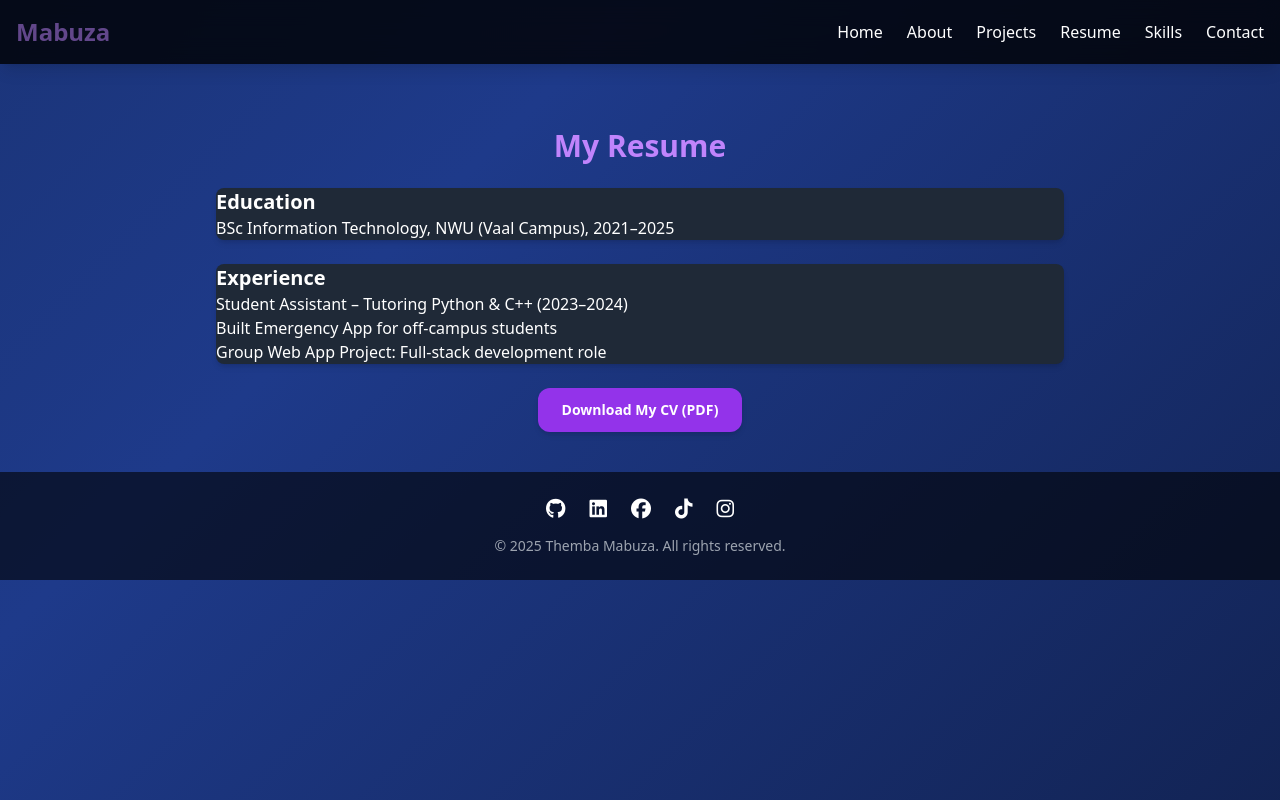
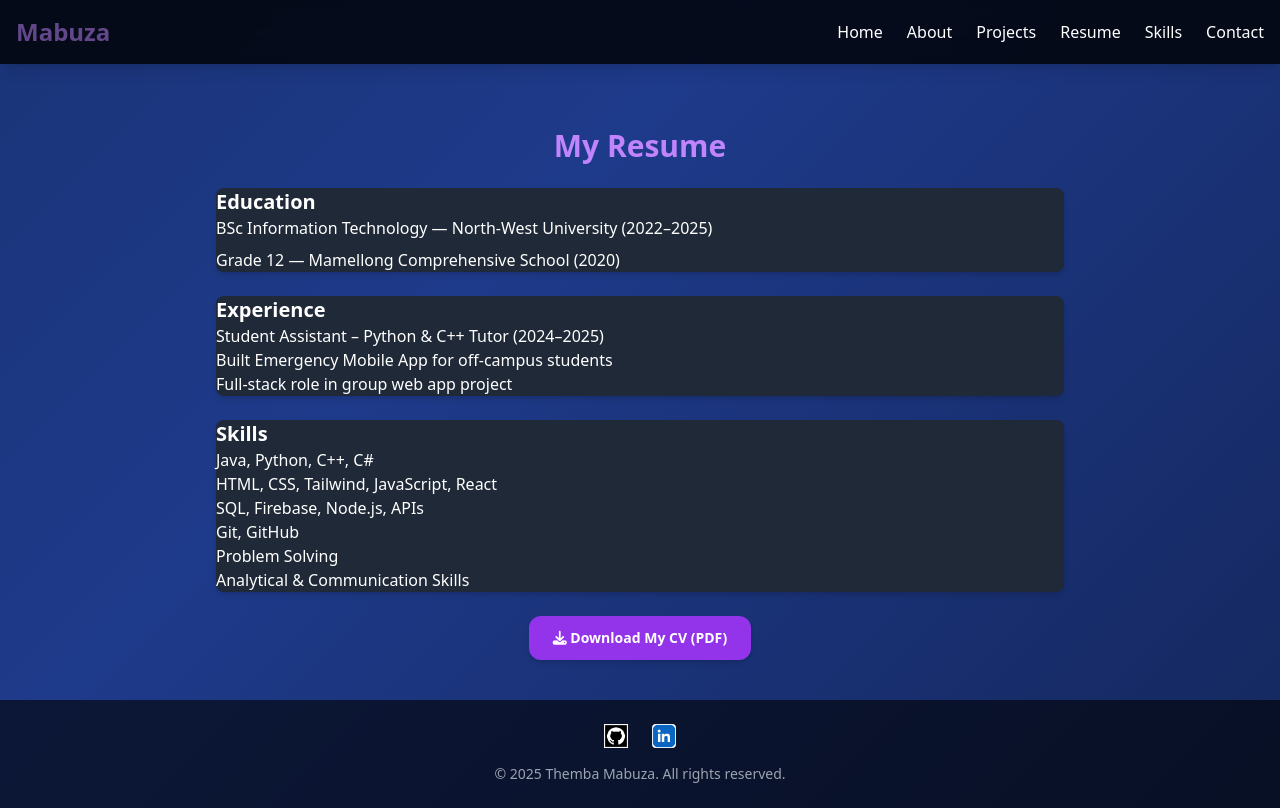
Before and after one commit to Themba001/Portfolio, a website: page resume.html in a window 1280 px wide. Drawn offline with Linux system fonts and the light colour scheme.

Commit message:
Updated resume and contact page

```diff
--- a/resume.html
+++ b/resume.html
@@ -43,33 +43,50 @@
 
   <div class="bg-gray-800 bg-opacity-40 p-6 rounded-lg shadow-md mb-6">
     <h3 class="text-xl font-semibold text-purple-300">Education</h3>
-      <p class="text-gray-200">BSc Information Technology, NWU (Vaal Campus), 2021–2025</p>
+    <p class="text-gray-200 mb-2">BSc Information Technology — North-West University (2022–2025)</p>
+    <p class="text-gray-200">Grade 12 — Mamellong Comprehensive School (2020)</p>
   </div>
 
   <div class="bg-gray-800 bg-opacity-40 p-6 rounded-lg shadow-md mb-6">
     <h3 class="text-xl font-semibold text-purple-300">Experience</h3>
     <ul class="text-gray-200 list-disc list-inside">
-        <li>Student Assistant – Tutoring Python & C++ (2023–2024)</li>
-        <li>Built Emergency App for off-campus students</li>
-        <li>Group Web App Project: Full-stack development role</li>
+      <li>Student Assistant – Python & C++ Tutor (2024–2025)</li>
+      <li>Built Emergency Mobile App for off-campus students</li>
+      <li>Full-stack role in group web app project</li>
+    </ul>
+  </div>
+
+  <div class="bg-gray-800 bg-opacity-40 p-6 rounded-lg shadow-md mb-6">
+    <h3 class="text-xl font-semibold text-purple-300">Skills</h3>
+    <ul class="text-gray-200 list-disc list-inside columns-2 sm:columns-3">
+      <li>Java, Python, C++, C#</li>
+      <li>HTML, CSS, Tailwind, JavaScript, React</li>
+      <li>SQL, Firebase, Node.js, APIs</li>
+      <li>Git, GitHub</li>
+      <li>Problem Solving</li>
+      <li>Analytical & Communication Skills</li>
     </ul>
   </div>
 
   <div class="text-center">
-      <a href="YOUR_CV_FILE.pdf" download class="inline-block px-6 py-3 bg-purple-600 hover:bg-purple-700 rounded-xl font-semibold text-sm shadow-md transition-all">
-        Download My CV (PDF)
+    <a href="./documents/Mabuza_Themba_CV.docx" download class="inline-block px-6 py-3 bg-purple-600 hover:bg-purple-700 rounded-xl font-semibold text-sm shadow-md transition-all">
+      <i class="fas fa-download mr-2"></i> Download My CV (PDF)
     </a>
   </div>
 </section>
 
+
   <!-- Footer -->
   <footer class="bg-black bg-opacity-60 text-white py-6 mt-10">
-    <div class="flex justify-center space-x-6">
-      <a href="https://github.com/YOUR_USERNAME" target="_blank" class="hover:text-purple-400"><i class="fab fa-github fa-lg"></i></a>
-      <a href="https://linkedin.com/in/YOUR_LINKEDIN" target="_blank" class="hover:text-purple-400"><i class="fab fa-linkedin fa-lg"></i></a>
-      <a href="https://facebook.com/YOUR_FACEBOOK" target="_blank" class="hover:text-purple-400"><i class="fab fa-facebook fa-lg"></i></a>
-      <a href="https://tiktok.com/@YOUR_TIKTOK" target="_blank" class="hover:text-purple-400"><i class="fab fa-tiktok fa-lg"></i></a>
-      <a href="https://instagram.com/YOUR_INSTAGRAM" target="_blank" class="hover:text-purple-400"><i class="fab fa-instagram fa-lg"></i></a>
+    <div class="flex justify-center space-x-6 items-center">
+      <a href="https://github.com/Themba001" target="_blank" class="hover:opacity-80 transition-all">
+        <img src="images/git.png" alt="GitHub"
+            style="width: 24px; height: 24px; object-fit: contain;" />
+      </a>
+      <a href="https://linkedin.com/in/themba-mabuza-a0476a219" target="_blank" class="hover:opacity-80 transition-all">
+        <img src="images/LinkedIn.jpg" alt="LinkedIn"
+            style="width: 24px; height: 24px; object-fit: contain; border-radius: 4px;" />
+      </a>
     </div>
     <p class="text-sm text-center text-gray-400 mt-4">&copy; 2025 Themba Mabuza. All rights reserved.</p>
   </footer>
```
Also changed, not shown: about.html (+12 -9 lines), contact.html (+14 -37 lines), index.html (+12 -6 lines), projects.html (+13 -9 lines), skills.html (+91 -30 lines), images/LinkedIn.jpg (added), images/git.png (added), images/images.jpg (added), 2 other files. Lines whose indentation alone changed are shown as unchanged.
